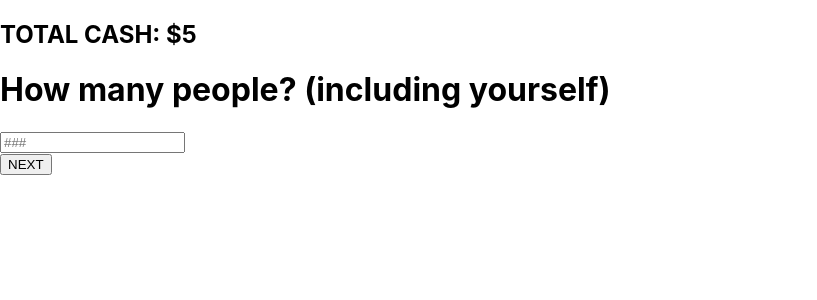
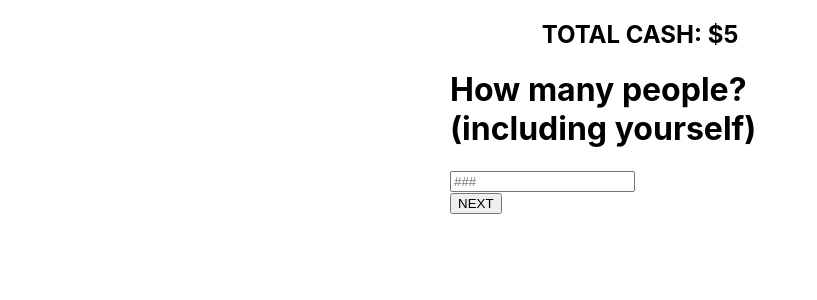
Before and after one commit to infinity-machine/still-tippin, a React (Create React App) app in the folder client/: page / in a window 1280 px wide. Both pictures are taken after typing "5" into the empty fields and a click on the button "NEXT". Shown: the top 300 px of the page, without its empty margins (0-817 px from the left). Built offline with nearby package versions, Linux system fonts and the light colour scheme; the HTML template or start-up script is replaced by a standard one.

Commit message:
refactor done

```diff
--- a/client/src/App.js
+++ b/client/src/App.js
@@ -1,7 +1,7 @@
 import Tipout from './pages/Tipout/Tipout';
 function App() {
   return (
-    <div>
+    <div className="margin_lock">
       < Tipout />
     </div>
   );
--- a/client/src/components/Preview.jsx
+++ b/client/src/components/Preview.jsx
@@ -14,7 +14,7 @@ const Preview = (props) => {
     }, [props.tipoutData]);
     return (
         <div>
-            <h2>TOTAL CASH: ${props.tipoutData['total_cash']}</h2>
+            <h2 className="txt_center">TOTAL CASH: ${props.tipoutData['total_cash']}</h2>
             {
                 names ? (
                     names.map((name, index) => {
--- a/client/src/index.css
+++ b/client/src/index.css
@@ -11,3 +11,33 @@ code {
   font-family: source-code-pro, Menlo, Monaco, Consolas, 'Courier New',
     monospace;
 }
+
+.margin_lock {
+  width: 380px;
+  margin: auto;
+}
+
+.flex_container{
+  display: flex;
+}
+
+.flex_stack{
+  flex-direction: column;
+}
+
+.flex_center{
+  justify-content: center;
+  align-items: center;
+}
+
+.grid_container{
+  display: grid;
+}
+
+.txt_center{
+  text-align: center;
+}
+
+.txt_right{
+  text-align: right;
+}
```
Also changed, not shown: client/src/App.css (deleted, +0 -38 lines).
